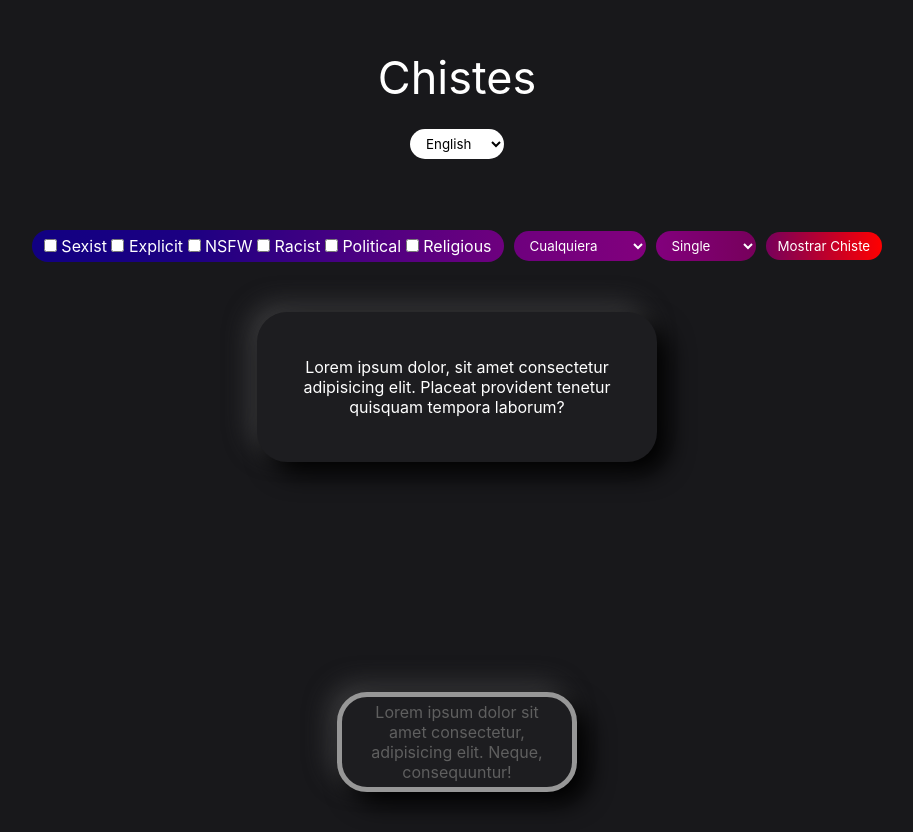
After one commit to thiagoo-carba/programacionFullstack-UTU-2026, a PHP site: page /4-Junio/Ejercicio_13/index.html in a window 1280 px wide. The commit adds this page. Shown: the whole page, without its empty margins (183-1096 px from the left). Run offline with PHP 8.4, Linux system fonts and the light colour scheme.

Commit message:
Add Ejercicio 13: Implement HTML structure, CSS styling, and JavaScript functionality for joke filtering and display

```diff
--- /dev/null
+++ b/4-Junio/Ejercicio_13/index.html
@@ -0,0 +1,79 @@
+<!DOCTYPE html>
+<html lang="en">
+<head>
+    <meta charset="UTF-8">
+    <meta name="viewport" content="width=device-width, initial-scale=1.0">
+    <title>Document</title>
+    <script src="script.js" defer></script>
+    <link rel="stylesheet" href="style.css">
+    <link rel="stylesheet" href="https://cdn.jsdelivr.net/npm/bootstrap-icons@1.13.1/font/bootstrap-icons.min.css">
+</head>
+<body>
+
+    <div class="header">
+        Chistes
+        <div>
+            <select class="lang">
+                <option value="en">English</option>
+                <option value="es">Español</option>
+            </select>
+        </div>
+    </div>
+
+    <div class="controles">
+
+        <div class="filtro1">
+            <label>
+                <input class="sexista" type="checkbox" value="sexist">
+                Sexist
+            </label>
+            <label>
+                <input class="explicit" type="checkbox" value="explicit">
+                Explicit
+            </label>
+            <label>
+                <input class="nsfw" type="checkbox" value="nsfw">
+                NSFW
+            </label>
+            <label>
+                <input class="racista" type="checkbox" value="racist">
+                Racist
+            </label>
+
+            <label>
+                <input class="political" type="checkbox" value="political">
+                Political
+            </label>
+
+            <label>
+                <input class="religious" type="checkbox" value="religious">
+                Religious
+            </label>
+        </div>
+
+        <select class="categoria">
+            <option value="Any">Cualquiera</option>
+            <option value="Programming">Programación</option>
+            <option value="Christmas">Navidad</option>
+        </select>
+
+        <select class="tipo">
+            <option value="single">Single</option>
+            <option value="twopart">Two Part</option>
+        </select>
+
+        <button class="mostrar">Mostrar Chiste</button>
+
+    </div>
+
+    <div class="charging"></div>
+
+    <div class="chistediv">
+        <div class="chiste">Lorem ipsum dolor, sit amet consectetur adipisicing elit. Placeat provident tenetur quisquam tempora laborum?</div>
+    </div>
+
+    <div class="chistediv">
+        <div class="error">Lorem ipsum dolor sit amet consectetur, adipisicing elit. Neque, consequuntur!</div>
+    </div>
+</body>
+</html>
--- /dev/null
+++ b/4-Junio/Ejercicio_13/script.js
@@ -0,0 +1,73 @@
+const categoriaInput = document.querySelector(".categoria");
+const tipoInput = document.querySelector(".tipo");
+const languageSelect = document.querySelector(".lang");
+const mostrarButton = document.querySelector(".mostrar");
+const chisteDiv = document.querySelector(".chiste");
+const errorDiv = document.querySelector(".error");
+
+const racista = document.querySelector(".racista");
+const politico = document.querySelector(".political");
+const religioso = document.querySelector(".religious");
+const nsfw = document.querySelector(".nsfw");
+const sexist = document.querySelector(".sexista");
+const explicit = document.querySelector(".explicit");
+
+mostrarButton.addEventListener("click", async() => {
+
+    chisteDiv.textContent = "Cargando chiste...";
+    errorDiv.textContent = "";
+
+    let blacklistFlags = "";
+
+    if (racista.checked) {
+        blacklistFlags += "racist,";
+    }
+    if (nsfw.checked) {
+        blacklistFlags += "nsfw,";
+    }
+    if (sexist.checked) {
+        blacklistFlags += "sexist,";
+    }
+    if (explicit.checked) {
+        blacklistFlags += "explicit,";
+    }
+
+    if (politico.checked) {
+        blacklistFlags += "political,";
+    }
+
+    if (religioso.checked) {
+        blacklistFlags += "religious,";
+    }
+    if (blacklistFlags.endsWith(",")) {
+    blacklistFlags = blacklistFlags.slice(0, -1);
+    }
+    let url = `https://v2.jokeapi.dev/joke/${categoriaInput.value}?type=${tipoInput.value}&blacklistFlags=${blacklistFlags}`;
+
+    if (languageSelect.value === "es") {
+        url = `https://v2.jokeapi.dev/joke/${categoriaInput.value}?lang=es&type=${tipoInput.value}&blacklistFlags=${blacklistFlags}`;
+    }
+
+    try {
+        const response = await fetch(url);
+        const data = await response.json();
+
+        if (data.error) {
+            errorDiv.textContent = data.additionalInfo;
+            chisteDiv.textContent = "";
+            return;
+        }
+
+        errorDiv.textContent = "";
+
+        if (data.type === "single") {
+            chisteDiv.textContent = data.joke;
+        } else {
+            chisteDiv.textContent = data.setup + " " + data.delivery;
+        }
+
+    } catch (error) {
+        errorDiv.textContent = "Error de conexión.";
+        console.log(error);
+    }
+});
--- /dev/null
+++ b/4-Junio/Ejercicio_13/style.css
@@ -0,0 +1,124 @@
+*{
+    margin: 0;
+    padding: 0;
+    box-sizing: border-box;
+    font-family: -apple-system,BlinkMacSystemFont,"SF Pro Display","SF Pro Text","Inter",sans-serif;
+}
+body{
+    background-color: #18181b;
+}
+.header{
+    display: flex;
+    align-items: center;
+    flex-direction: column;
+    color: white;
+    padding: 50px;
+    margin-bottom:20px;
+    font-size: 45px;
+}
+button{
+    border: none;
+    padding: 6px 12px;
+    cursor: pointer;
+    border:none;
+    border-radius: 30px;
+
+}
+.controles{
+    display: flex;
+    justify-content: center;
+    align-items: center;
+    flex-direction: row;
+    gap: 10px;
+
+
+}
+.mostrar{
+   color: white;
+   display: flex;
+   background: linear-gradient(to right, #77005b, #ff0000);
+}
+
+select{
+    border: none;
+    padding: 6px 12px;
+    cursor: pointer;
+    border:none;
+    border-radius: 30px;
+}
+
+.tipo{
+    background: linear-gradient(to right, #82007d, #77005b);
+    color: white;
+}
+
+
+.categoria{
+    background: linear-gradient(to right, #6e007e, #82007d);
+    color: white;
+}
+.lang{
+    background-color: #ffffff;
+    color: rgb(0, 0, 0);
+}
+
+.chiste{
+    text-align: center;
+    color: white;
+    display: flex;
+    justify-content: center;
+    align-items: center;
+    flex-direction: column;
+    padding: 0px 25px;
+
+    width: 400px;
+    height: 150px;
+
+    border-radius: 30px;
+
+    background: #1d1d20;
+
+
+    box-shadow:
+    12px 12px 24px #000000,
+    -8px -8px 24px #3a3a3c;
+}
+.chistediv{
+    display: flex;
+    justify-content: center;
+    align-items: center;
+    margin-top: 50px;
+
+}
+.error{
+    text-align: center;
+    color: rgb(95, 95, 95);
+    display: flex;
+    justify-content: center;
+    align-items: center;
+    flex-direction: column;
+
+    margin-top: 180px;
+    width: 240px;
+    height: 100px;
+    padding: 25px;
+    border: 5px solid rgb(151, 151, 151);
+    border-radius: 30px;
+
+    background: #1d1d20;
+    margin-bottom: 40px;
+box-shadow:
+    12px 12px 24px #000000,
+    -8px -8px 24px #3a3a3c;
+
+}
+.filtro1{
+    gap: 20px;
+    background: linear-gradient(to right, #110082,#1c0082,#480082, #6e007e);
+    border: none;
+    padding: 6px 12px;
+    cursor: pointer;
+    border:none;
+    border-radius: 30px;
+    color: white;
+}
```
Also changed, not shown: 4-Junio/Ejercicio_12/index.html (+16 -5 lines), 4-Junio/Ejercicio_12/script.js (+92 -2 lines), 4-Junio/Ejercicio_12/style.css (+25 -1 lines).
